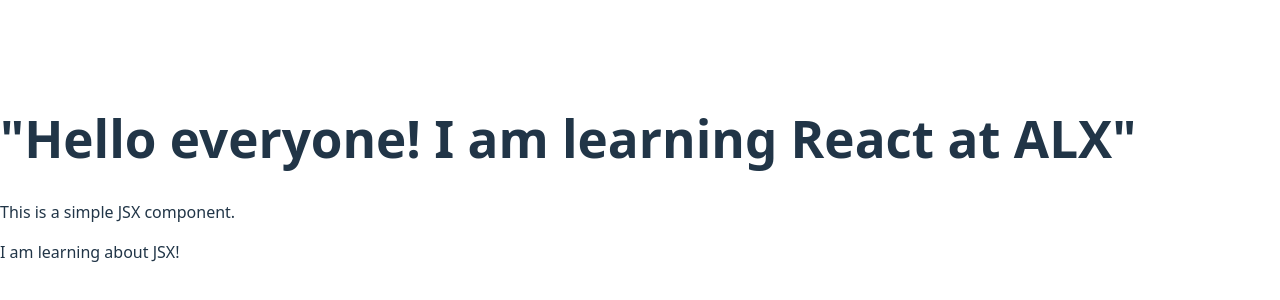
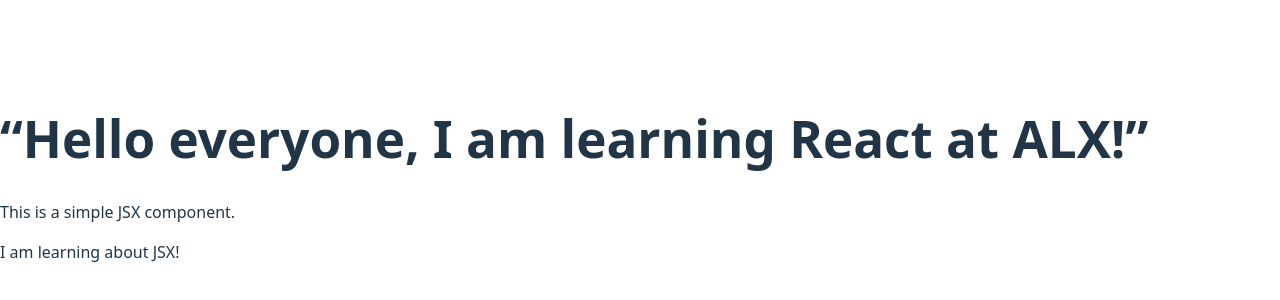
Before and after one commit to Tega96/alx-fe-reactjs, a React (Vite) app in the folder alx-react-app/: page / in a window 1280 px wide. Shown: the part 222-522 px from the top of the page. Built offline with nearby package versions, Linux system fonts and the light colour scheme.

Commit message:
Modify JSX in a Pre-built React component

```diff
--- a/alx-react-app/src/App.jsx
+++ b/alx-react-app/src/App.jsx
@@ -3,9 +3,9 @@
 const App = () => {
 
   return (
-    <>
+    <div>
       <WelcomeMessage />
-    </>
+    </div>
   )
 }
 
--- a/alx-react-app/src/components/WelcomeMessage.jsx
+++ b/alx-react-app/src/components/WelcomeMessage.jsx
@@ -2,7 +2,7 @@
 const WelcomeMessage = () => {
     return (
         <div>
-            <h1>"Hello everyone! I am learning React at ALX"</h1>
+            <h1>“Hello everyone, I am learning React at ALX!”</h1>
             <p>This is a simple JSX component.</p>
             <p>I am learning about JSX!</p>
         </div>
```
